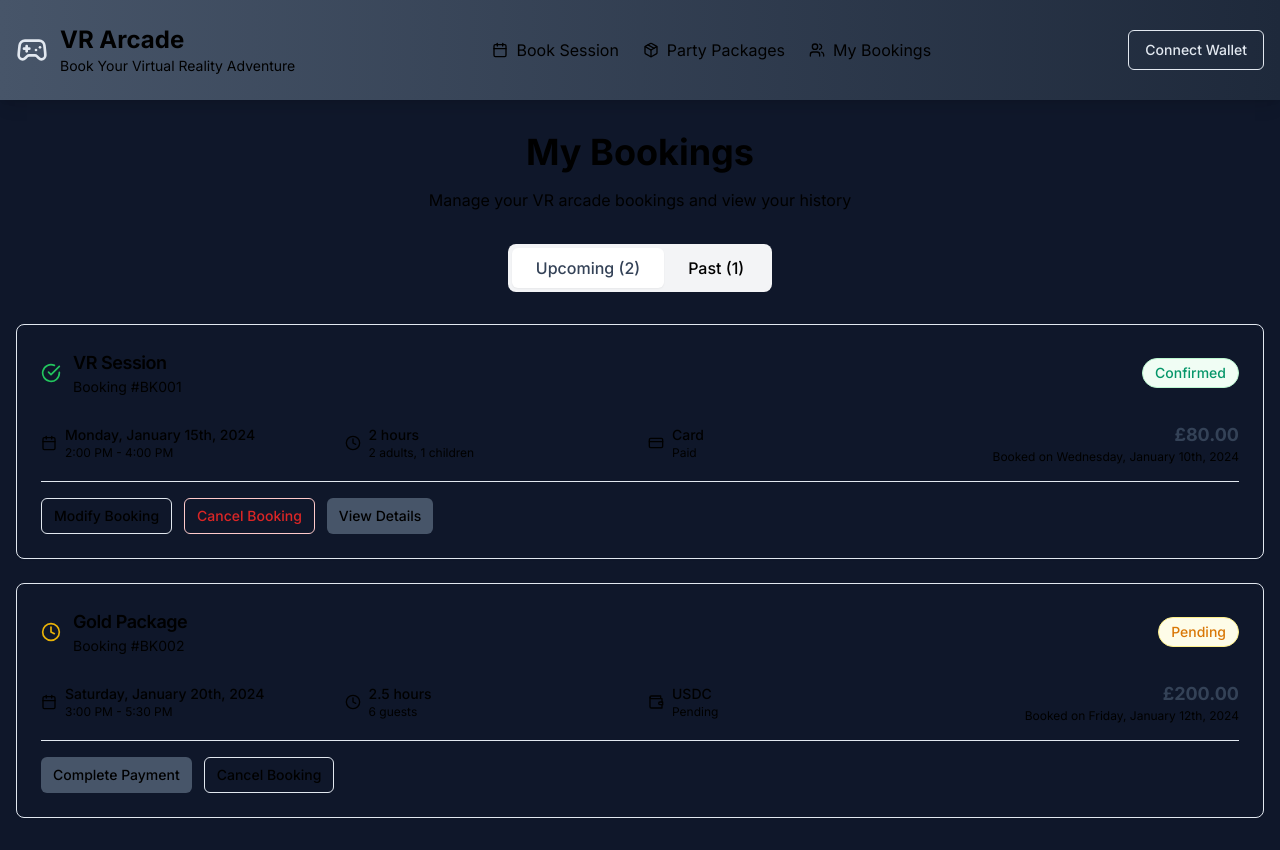
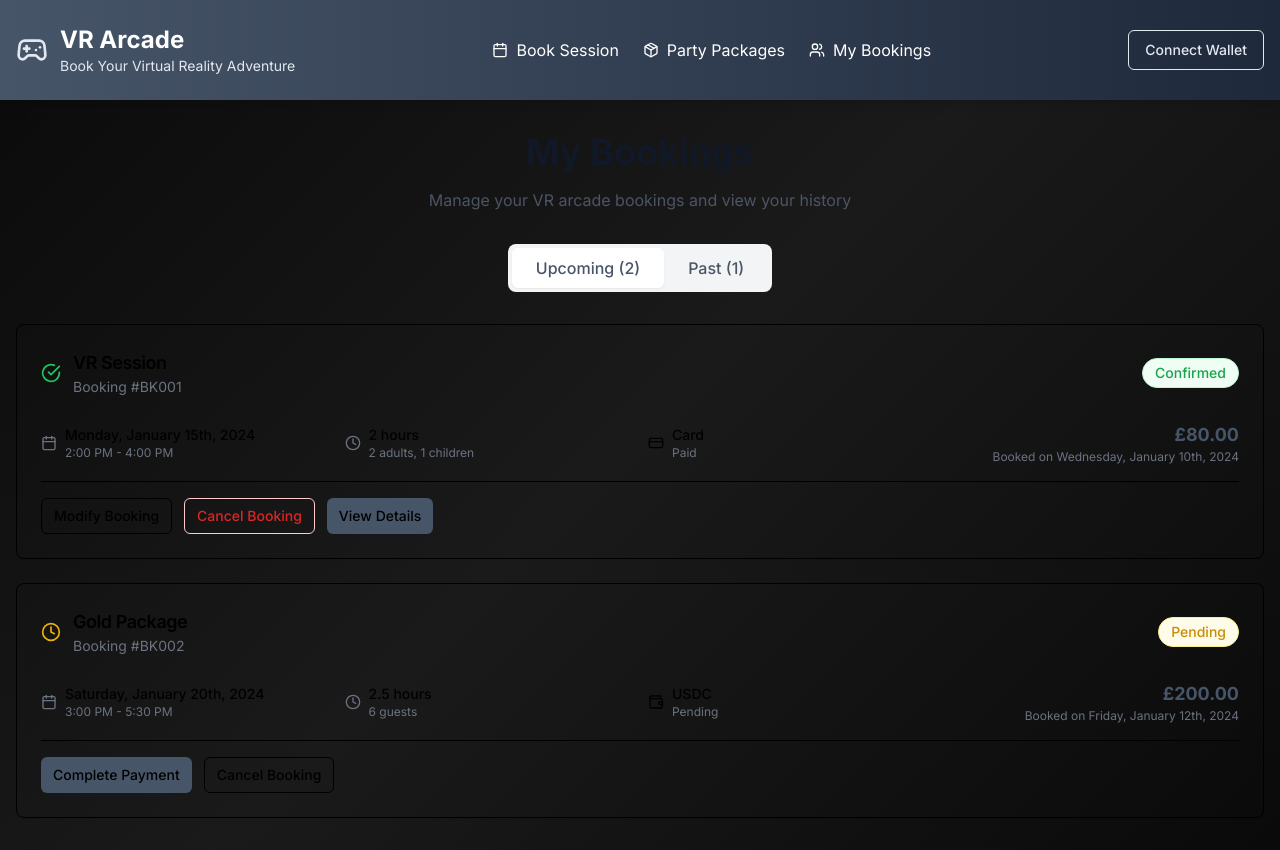
Before and after one commit to DeFiantBear/booking, a Next.js app: page /my-bookings in a window 1280 px wide. Built offline with nearby package versions, Linux system fonts and the light colour scheme.

Commit message:
Update theme to black and blue, fix compilation errors, remove scanning line effect

```diff
--- a/app/globals.css
+++ b/app/globals.css
@@ -2,40 +2,29 @@
 @tailwind components;
 @tailwind utilities;
 
-@import url('https://fonts.googleapis.com/css2?family=Inter:wght@300;400;500;600;700&display=swap');
+@import url('https://fonts.googleapis.com/css2?family=Orbitron:wght@400;700;900&family=Share+Tech+Mono&display=swap');
 
 :root {
-  --background: 0 0% 100%;
-  --foreground: 222.2 84% 4.9%;
-  --card: 0 0% 100%;
-  --card-foreground: 222.2 84% 4.9%;
-  --popover: 0 0% 100%;
-  --popover-foreground: 222.2 84% 4.9%;
-  --primary: 222.2 84% 4.9%;
-  --primary-foreground: 210 40% 98%;
-  --secondary: 210 40% 96%;
-  --secondary-foreground: 222.2 84% 4.9%;
-  --muted: 210 40% 96%;
-  --muted-foreground: 215.4 16.3% 46.9%;
-  --accent: 217.2 91.2% 59.8%;
-  --accent-foreground: 222.2 84% 4.9%;
-  --destructive: 0 84.2% 60.2%;
-  --destructive-foreground: 210 40% 98%;
-  --border: 214.3 31.8% 91.4%;
-  --input: 214.3 31.8% 91.4%;
-  --ring: 222.2 84% 4.9%;
+  --background: #0a0a0a;
+  --foreground: #0066ff;
+  --card: #1a1a1a;
+  --card-foreground: #0066ff;
+  --popover: #1a1a1a;
+  --popover-foreground: #0066ff;
+  --primary: #0066ff;
+  --primary-foreground: #ffffff;
+  --secondary: #0044cc;
+  --secondary-foreground: #ffffff;
+  --muted: #2a2a2a;
+  --muted-foreground: #888888;
+  --accent: #00aaff;
+  --accent-foreground: #ffffff;
+  --destructive: #ff0000;
+  --destructive-foreground: #ffffff;
+  --border: #333333;
+  --input: #2a2a2a;
+  --ring: #0066ff;
   --radius: 0.5rem;
-  --vr-50: 210 40% 98%;
-  --vr-100: 210 40% 96%;
-  --vr-200: 214.3 31.8% 91.4%;
-  --vr-300: 213.1 27.3% 84.3%;
-  --vr-400: 215.4 16.3% 46.9%;
-  --vr-500: 215.3 25.3% 27.1%;
-  --vr-600: 215.3 25.3% 27.1%;
-  --vr-700: 215.3 25.3% 27.1%;
-  --vr-800: 215.3 25.3% 27.1%;
-  --vr-900: 215.3 25.3% 27.1%;
-  --vr-950: 215.3 25.3% 27.1%;
 }
 
 * {
@@ -43,92 +32,110 @@
 }
 
 body {
+  background: linear-gradient(135deg, #0a0a0a 0%, #1a1a1a 50%, #0a0a0a 100%);
   color: hsl(var(--foreground));
-  background: #0f172a;
-  font-family: 'Inter', sans-serif;
+  font-family: 'Share Tech Mono', monospace;
+  overflow-x: hidden;
 }
 
-/* Custom scrollbar */
-::-webkit-scrollbar {
-  width: 8px;
+/* Terminal-style elements */
+.terminal-text {
+  font-family: 'Share Tech Mono', monospace;
+  color: #0066ff;
+  text-shadow: 0 0 5px #0066ff;
 }
 
-::-webkit-scrollbar-track {
-  background: #f1f1f1;
+.cyber-title {
+  font-family: 'Orbitron', sans-serif;
+  font-weight: 900;
+  color: #0066ff;
+  text-shadow:
+    0 0 10px #0066ff,
+    0 0 20px #0066ff,
+    0 0 30px #0066ff;
 }
 
-::-webkit-scrollbar-thumb {
-  background: #888;
-  border-radius: 4px;
+.cyber-button {
+  background: linear-gradient(45deg, #0066ff, #0044cc);
+  border: 2px solid #0066ff;
+  color: #ffffff;
+  font-family: 'Share Tech Mono', monospace;
+  font-weight: bold;
+  text-transform: uppercase;
+  letter-spacing: 1px;
+  transition: all 0.3s ease;
+  position: relative;
+  overflow: hidden;
 }
 
-::-webkit-scrollbar-thumb:hover {
-  background: #555;
+.cyber-button:hover {
+  transform: translateY(-2px);
+  box-shadow:
+    0 0 20px #0066ff,
+    0 0 40px #0066ff;
 }
 
-/* Global text color override - only for text elements */
-body, p, h1, h2, h3, h4, h5, h6, span, div, label, input, textarea, select {
-  color: black !important;
+.cyber-button::before {
+  content: '';
+  position: absolute;
+  top: 0;
+  left: -100%;
+  width: 100%;
+  height: 100%;
+  background: linear-gradient(90deg, transparent, rgba(255,255,255,0.2), transparent);
+  transition: left 0.5s;
 }
 
-/* Specific overrides for better contrast */
-.text-gray-600 {
-  color: black !important;
+.cyber-button:hover::before {
+  left: 100%;
 }
 
-.text-gray-500 {
-  color: black !important;
+.cyber-card {
+  background: rgba(26, 26, 26, 0.9);
+  border: 2px solid #0066ff;
+  box-shadow:
+    0 0 10px rgba(0, 102, 255, 0.3),
+    inset 0 0 20px rgba(0, 102, 255, 0.1);
+  backdrop-filter: blur(10px);
 }
 
-.text-gray-400 {
-  color: black !important;
+.cyber-input {
+  background: rgba(42, 42, 42, 0.8);
+  border: 2px solid #333333;
+  color: #0066ff;
+  font-family: 'Share Tech Mono', monospace;
+  transition: all 0.3s ease;
 }
 
-.text-gray-300 {
-  color: black !important;
+.cyber-input:focus {
+  border-color: #0066ff;
+  box-shadow:
+    0 0 10px rgba(0, 102, 255, 0.5),
+    inset 0 0 10px rgba(0, 102, 255, 0.1);
+  outline: none;
 }
 
-.text-gray-200 {
-  color: black !important;
+/* ASCII art styling */
+.ascii-art {
+  font-family: 'Courier New', monospace;
+  white-space: pre;
+  color: #0066ff;
+  text-shadow: 0 0 5px #0066ff;
+  line-height: 1.2;
 }
 
-.text-gray-100 {
-  color: black !important;
+/* Glitch effect for text */
+.glitch-text {
+  position: relative;
 }
 
-.text-gray-900 {
-  color: black !important;
+/* Responsive adjustments */
+@media (max-width: 768px) {
+  .cyber-title {
+    font-size: 1.5rem;
+  }
+
+  .ascii-art {
+    font-size: 0.8rem;
+  }
 }
-
-.text-gray-800 {
-  color: black !important;
-}
-
-.text-gray-700 {
-  color: black !important;
-}
-
-/* Keep accent colors for buttons and interactive elements */
-.text-vr-600 {
-  color: hsl(var(--vr-600)) !important;
-}
-
-.text-vr-500 {
-  color: hsl(var(--vr-500)) !important;
-}
-
-.text-white {
-  color: white !important;
-}
-
-.text-green-600 {
-  color: #059669 !important;
-}
-
-.text-yellow-600 {
-  color: #d97706 !important;
-}
-
-.text-red-600 {
-  color: #dc2626 !important;
-}
--- a/app/page.tsx
+++ b/app/page.tsx
@@ -1,9 +1,36 @@
 import BookingSystem from '@/components/BookingSystem'
 
-export default function BookingPage() {
+export default function Home() {
   return (
-    <div>
-      <BookingSystem />
+    <div className="min-h-screen relative overflow-hidden">
+      {/* Header */}
+      <div className="text-center py-8 px-4">
+        <h1 className="cyber-title text-4xl md:text-6xl mb-4">
+          VR ARCADE BOOKING SYSTEM
+        </h1>
+
+        <p className="terminal-text text-lg md:text-xl mb-8 max-w-2xl mx-auto">
+          ENTER THE MATRIX • BOOK YOUR SESSION • EXPERIENCE THE FUTURE
+        </p>
+
+        <div className="terminal-text text-sm mb-8">
+          SYSTEM STATUS: ONLINE | AVAILABLE SLOTS: ACTIVE | PAYMENT GATEWAYS: SECURE
+        </div>
+      </div>
+
+      {/* Main Booking System */}
+      <div className="container mx-auto px-4 pb-8">
+        <div className="cyber-card rounded-lg p-6 md:p-8">
+          <BookingSystem />
+        </div>
+      </div>
+
+      {/* Footer */}
+      <div className="text-center py-8 px-4">
+        <div className="terminal-text text-sm">
+          POWERED BY CYBER TECH | © 2024 VR ARCADE SYSTEM
+        </div>
+      </div>
     </div>
   )
 }
--- a/components/BookingSystem.tsx
+++ b/components/BookingSystem.tsx
@@ -284,69 +284,62 @@ export default function BookingSystem() {
   // Main Selection Screen
   if (currentFlow === 'main') {
     return (
-      <div className="min-h-screen bg-gradient-to-br from-slate-900 via-slate-800 to-slate-900">
+      <div className="min-h-screen relative">
         <div className="container mx-auto px-4 py-16">
           <div className="text-center mb-16">
-            <h1 className="text-6xl font-bold text-white mb-6">
-              <span className="bg-gradient-to-r from-blue-400 to-cyan-400 bg-clip-text text-transparent">
-                VR Arcade
-              </span>
+            <h1 className="cyber-title text-6xl font-bold mb-6" data-text="VR ARCADE">
+              VR ARCADE
             </h1>
-            <p className="text-xl text-slate-300 max-w-2xl mx-auto">
+            <p className="terminal-text text-xl max-w-2xl mx-auto">
               Your Ultimate Virtual Reality Destination
             </p>
           </div>
 
           <div className="grid grid-cols-1 md:grid-cols-2 gap-8 max-w-4xl mx-auto">
             {/* VR Booking Option */}
-            <Card className="bg-slate-800 border-slate-700 hover:border-blue-500 transition-all duration-300 hover:shadow-2xl hover:shadow-blue-500/20">
-              <CardContent className="p-8 text-center">
+            <div className="cyber-card rounded-lg p-8 text-center hover:scale-105 transition-transform duration-300">
               <div className="mb-6">
-                  <Gamepad2 className="h-16 w-16 text-blue-400 mx-auto mb-4" />
-                  <h2 className="text-3xl font-bold text-white mb-4">Book VR</h2>
-                  <p className="text-slate-300 text-lg">
+                <Gamepad2 className="h-16 w-16 text-[#00ff41] mx-auto mb-4" />
+                <h2 className="cyber-title text-3xl font-bold mb-4" data-text="BOOK VR">BOOK VR</h2>
+                <p className="terminal-text text-lg">
                   VR gaming for up to 5 people booked by the hour
                 </p>
               </div>
-                <Button
+              <button
                 onClick={startVRBooking}
-                  className="w-full bg-blue-600 hover:bg-blue-700 text-white py-4 text-lg font-semibold"
+                className="cyber-button w-full py-4 text-lg font-semibold"
               >
-                  Start VR Booking
-                </Button>
-              </CardContent>
-            </Card>
+                START VR BOOKING
+              </button>
+            </div>
 
             {/* Party Booking Option */}
-            <Card className="bg-slate-800 border-slate-700 hover:border-cyan-500 transition-all duration-300 hover:shadow-2xl hover:shadow-cyan-500/20">
-              <CardContent className="p-8 text-center">
+            <div className="cyber-card rounded-lg p-8 text-center hover:scale-105 transition-transform duration-300">
               <div className="mb-6">
-                  <PartyPopper className="h-16 w-16 text-cyan-400 mx-auto mb-4" />
-                  <h2 className="text-3xl font-bold text-white mb-4">Book Gaming Party</h2>
-                  <p className="text-slate-300 text-lg">
+                <PartyPopper className="h-16 w-16 text-[#00ff41] mx-auto mb-4" />
+                <h2 className="cyber-title text-3xl font-bold mb-4" data-text="BOOK GAMING PARTY">BOOK GAMING PARTY</h2>
+                <p className="terminal-text text-lg">
                   Console and VR gaming for up to 10 players, 2.5 hours, cakes, snacks and other options available
                 </p>
               </div>
-                <Button
+              <button
                 onClick={startPartyBooking}
-                  className="w-full bg-cyan-600 hover:bg-cyan-700 text-white py-4 text-lg font-semibold"
+                className="cyber-button w-full py-4 text-lg font-semibold"
               >
-                  Start Party Booking
-                </Button>
-              </CardContent>
-            </Card>
+                START PARTY BOOKING
+              </button>
+            </div>
           </div>
 
           {/* View Bookings Button */}
           <div className="text-center mt-12">
-            <Button
+            <button
               onClick={() => setCurrentFlow('bookings')}
-              variant="outline"
-              className="border-slate-600 text-slate-300 hover:bg-slate-700 hover:text-white"
+              className="cyber-button px-8 py-3"
             >
-              <Calendar className="h-4 w-4 mr-2" />
-              View My Bookings ({bookings.length})
-            </Button>
+              <Calendar className="h-4 w-4 mr-2 inline" />
+              VIEW MY BOOKINGS ({bookings.length})
+            </button>
           </div>
         </div>
       </div>
@@ -356,19 +349,18 @@ export default function BookingSystem() {
   // VR Booking Form
   if (currentFlow === 'vr-booking') {
     return (
-      <div className="min-h-screen bg-gradient-to-br from-slate-900 via-slate-800 to-slate-900">
+      <div className="min-h-screen relative">
         <div className="container mx-auto px-4 py-8">
           <div className="max-w-4xl mx-auto">
             <div className="text-center mb-8">
-              <Button
+              <button
                 onClick={goBack}
-                variant="outline"
-                className="mb-4 border-slate-600 text-slate-300 hover:bg-slate-700"
+                className="cyber-button mb-4"
               >
-                ← Back to Main Menu
-              </Button>
-              <h1 className="text-4xl font-bold text-white mb-4">VR Session Booking</h1>
-              <p className="text-slate-300">Book your VR gaming session</p>
+                ← BACK TO MAIN MENU
+              </button>
+              <h1 className="cyber-title text-4xl font-bold mb-4" data-text="VR SESSION BOOKING">VR SESSION BOOKING</h1>
+              <p className="terminal-text text-lg">Book your VR gaming session</p>
             </div>
 
             <div className="grid grid-cols-1 lg:grid-cols-2 gap-8">
```
Also changed, not shown: components/CalendarView.tsx (+42 -52 lines). Lines whose indentation alone changed are shown as unchanged.
